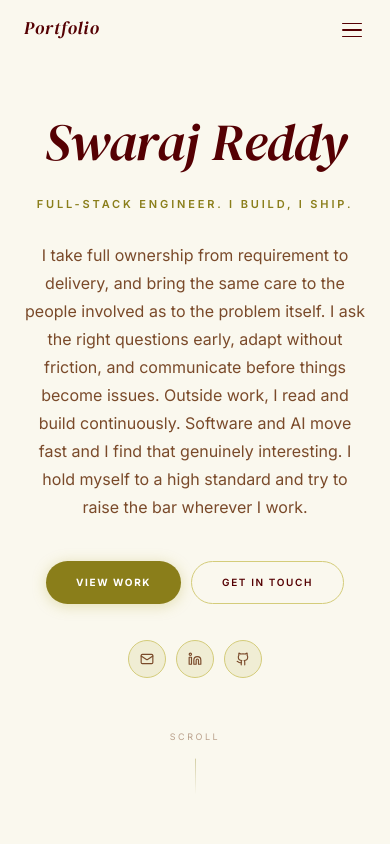
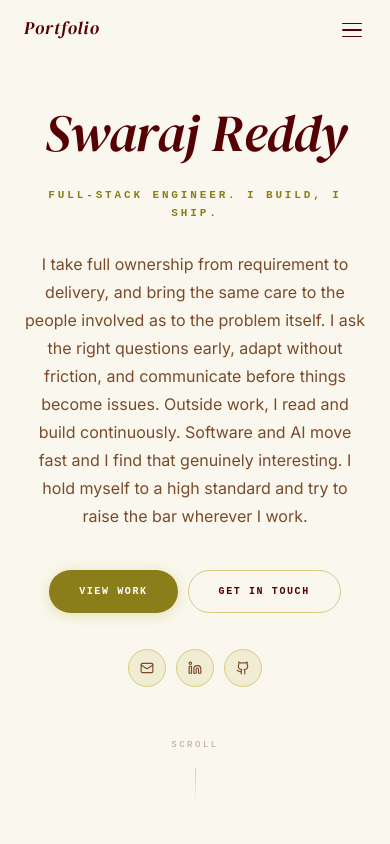
Before and after one commit to swarajreddy10/swarajreddy10.github.io, a Next.js app: page / in a window 390 px wide. Shown: the top 844 px of the page. Built offline with nearby package versions, Linux system fonts and the light colour scheme.

Commit message:
style: refactor global styles and enhance responsiveness; move animations and media queries from components to globals.css

```diff
--- a/app/globals.css
+++ b/app/globals.css
@@ -16,7 +16,7 @@
 
   --font-display: 'DM Serif Display', Georgia, serif;
   --font-body:    'Inter', system-ui, sans-serif;
-  --font-mono:    'Inter', system-ui, sans-serif;
+  --font-mono:    ui-monospace, 'Cascadia Code', 'Fira Mono', monospace;
 }
 
 /* ── Scrollbar ── */
@@ -100,6 +100,42 @@
   100% { opacity: 0; transform: translateY(10px); }
 }
 
+@keyframes cert-shimmer {
+  0%   { left: -100%; opacity: 1; }
+  100% { left: 160%;  opacity: 0; }
+}
+.cert-shimmer {
+  animation: cert-shimmer 0.75s ease forwards;
+}
+
+.pill-card:hover {
+  border-color: var(--accent) !important;
+  background: var(--surf) !important;
+  box-shadow: 0 2px 16px rgba(184,171,56,0.18) !important;
+}
+.pill-card:hover span {
+  color: var(--accent) !important;
+}
+
+/* ── Responsive grid breakpoints ── */
+@media (max-width: 860px) { .cert-grid        { grid-template-columns: repeat(2, 1fr) !important; } }
+@media (max-width: 700px) { .footer-grid      { grid-template-columns: 1fr 1fr !important; } }
+@media (max-width: 680px) { .contact-grid     { grid-template-columns: 1fr !important; } }
+@media (max-width: 600px) { .skill-card-inner { grid-template-columns: 1fr !important; } }
+@media (max-width: 520px) { .cert-grid        { grid-template-columns: 1fr !important; } }
+@media (max-width: 480px) { .footer-grid      { grid-template-columns: 1fr !important; } }
+
+/* ── Preloader fade-in wrapper ── */
+.main-content {
+  min-height: 100svh;
+  background: var(--base);
+  transition: opacity 0.4s ease;
+}
+.main-content[data-hidden='true'] {
+  opacity: 0;
+  pointer-events: none;
+}
+
 /* ── Section rhythm — seamless flow ── */
 section + section {
   border-top: 1px solid var(--border);
--- a/app/page.js
+++ b/app/page.js
@@ -26,13 +26,7 @@ export default function Home() {
             <SmoothScroll>
                 <Cursor />
                 <Nav />
-                <main style={{
-                    minHeight: '100svh',
-                    background: 'var(--base)',
-                    opacity: ready ? 1 : 0,
-                    transition: 'opacity 0.4s ease',
-                    pointerEvents: ready ? 'auto' : 'none',
-                }}>
+                <main className="main-content" data-hidden={!ready ? 'true' : undefined}>
                     <Hero />
                     <About />
                     <Projects />
--- a/components/Certifications.jsx
+++ b/components/Certifications.jsx
@@ -243,21 +243,6 @@ export default function Certifications() {
                 </div>
             </div>
 
-            <style>{`
-                @keyframes cert-shimmer {
-                    0%   { left: -100%; opacity: 1; }
-                    100% { left: 160%;  opacity: 0; }
-                }
-                .cert-shimmer {
-                    animation: cert-shimmer 0.75s ease forwards;
-                }
-                @media (max-width: 860px) {
-                    .cert-grid { grid-template-columns: repeat(2, 1fr) !important; }
-                }
-                @media (max-width: 520px) {
-                    .cert-grid { grid-template-columns: 1fr !important; }
-                }
-            `}</style>
         </section>
     );
 }
--- a/components/Contact.jsx
+++ b/components/Contact.jsx
@@ -329,11 +329,6 @@ export default function Contact() {
                 </div>
             </div>
 
-            <style>{`
-                @media (max-width: 680px) {
-                    .contact-grid { grid-template-columns: 1fr !important; }
-                }
-            `}</style>
         </section>
     );
 }
--- a/components/Footer.jsx
+++ b/components/Footer.jsx
@@ -214,14 +214,6 @@ export default function Footer() {
                 </motion.button>
             </div>
 
-            <style>{`
-                @media (max-width: 700px) {
-                    .footer-grid { grid-template-columns: 1fr 1fr !important; }
-                }
-                @media (max-width: 480px) {
-                    .footer-grid { grid-template-columns: 1fr !important; }
-                }
-            `}</style>
         </footer>
     );
 }
--- a/components/Marquee.jsx
+++ b/components/Marquee.jsx
@@ -104,16 +104,6 @@ export default function Marquee() {
             <MarqueeRow items={TRACK1} reverse={false} speed={44} />
             <MarqueeRow items={TRACK2} reverse={true}  speed={36} />
 
-            <style>{`
-                .pill-card:hover {
-                    border-color: var(--accent) !important;
-                    background: var(--surf) !important;
-                    box-shadow: 0 2px 16px rgba(184,171,56,0.18) !important;
-                }
-                .pill-card:hover span {
-                    color: var(--accent) !important;
-                }
-            `}</style>
         </div>
     );
 }
--- a/components/Skills.jsx
+++ b/components/Skills.jsx
@@ -109,11 +109,6 @@ function SkillCard({ domain, index }) {
                 </div>
             </motion.div>
 
-            <style>{`
-                @media (max-width: 600px) {
-                    .skill-card-inner { grid-template-columns: 1fr !important; }
-                }
-            `}</style>
         </div>
     );
 }
```
